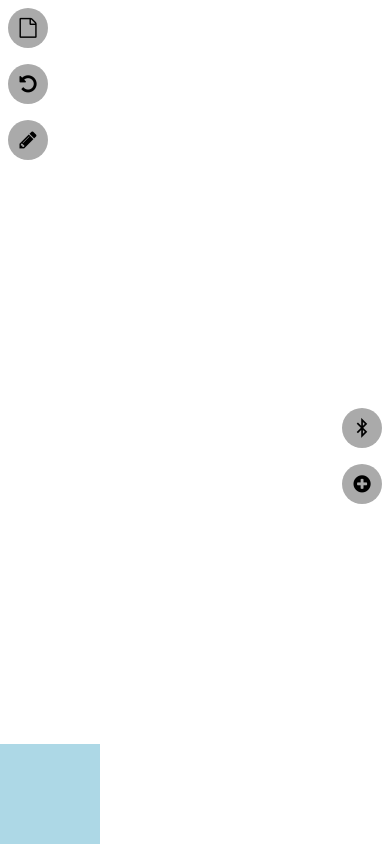
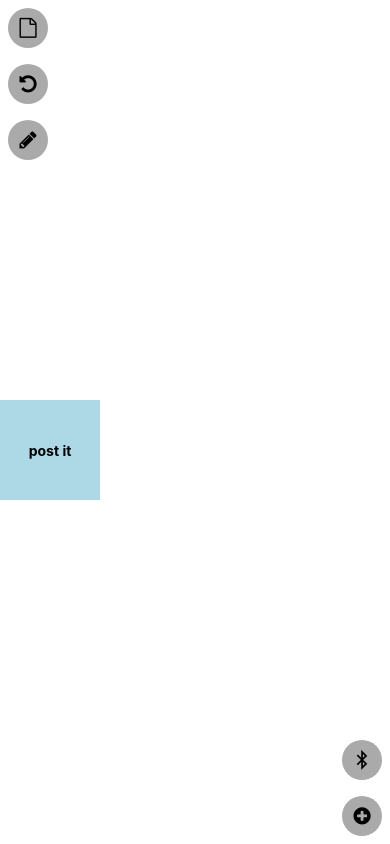
Before and after one commit to solinehayes/HCI-909-MultiDeviceCollaboration, a React Native app in the folder MultiDeviceCollab/: screen / in a window 390 px wide. Built offline with nearby package versions, Linux system fonts and the light colour scheme.

Commit message:
Add text and id to post it

```diff
--- a/MultiDeviceCollab/src/components/PostIt/PostIt.component.tsx
+++ b/MultiDeviceCollab/src/components/PostIt/PostIt.component.tsx
@@ -1,9 +1,10 @@
 import React from 'react';
-import {View, TouchableOpacity, ViewStyle, StyleSheet, PanResponder, Dimensions, Animated} from 'react-native';
+import {View, Text, TouchableOpacity, ViewStyle, StyleSheet, PanResponder, Dimensions, Animated} from 'react-native';
 import {theme} from '../../../theme';
 
 interface Props {
-  //iconName: string;
+  text : string
+  id : int
 }
 interface Styles {
   container: ViewStyle;
@@ -13,12 +14,17 @@ const styles = StyleSheet.create<Styles>({
   container: {
     backgroundColor: theme.colors.blue,
     width: 100,
-    height: 100
+    height: 100,
+    justifyContent: 'center',
+    alignItems: 'center'
   },
+  text : {
+    fontWeight: 'bold'
+  }
 });
 
 
-export const PostIt: FunctionComponent<Props> = ({}) => {
+export const PostIt: FunctionComponent<Props> = ({text, id}) => {
 
   const pan = React.useState(new Animated.ValueXY())[0]
 
@@ -44,8 +50,12 @@ export const PostIt: FunctionComponent<Props> = ({}) => {
 
   return (
     <Animated.View
+      id={id}
       style={[styles.container, pan.getLayout()]}
-      {...panResponder.panHandlers}
-    />
+      {...panResponder.panHandlers}>
+
+      <Text style={styles.text}> {text} </Text>
+
+    </Animated.View>
   );
 };
--- a/MultiDeviceCollab/src/pages/DrawingZone/DrawingZone.component.tsx
+++ b/MultiDeviceCollab/src/pages/DrawingZone/DrawingZone.component.tsx
@@ -20,20 +20,30 @@ const styles = StyleSheet.create<Styles>({
   },
 });
 
+
 export const DrawingZone: FunctionComponent = () => {
+
+  const addPostIt = () => {
+    console.log("Add post it")
+
+  }
+
   return (
     <SafeAreaView style={styles.container}>
       <View>
-        <FloatingButton iconName="file-o" onPress = {() => {
-          console.log('test')}}/>
+        <FloatingButton iconName="file-o"
+          onPress = {addPostIt}/>
         <FloatingButton iconName="undo" />
         <FloatingButton iconName="pencil" />
       </View>
+
+      <PostIt text="post it" id={1}/>
+
       <View style={styles.bottomButtonContainer}>
         <FloatingButton iconName="bluetooth-b" />
         <FloatingButton iconName="plus-circle" />
       </View>
-      <PostIt />
+
     </SafeAreaView>
   );
 };
```
